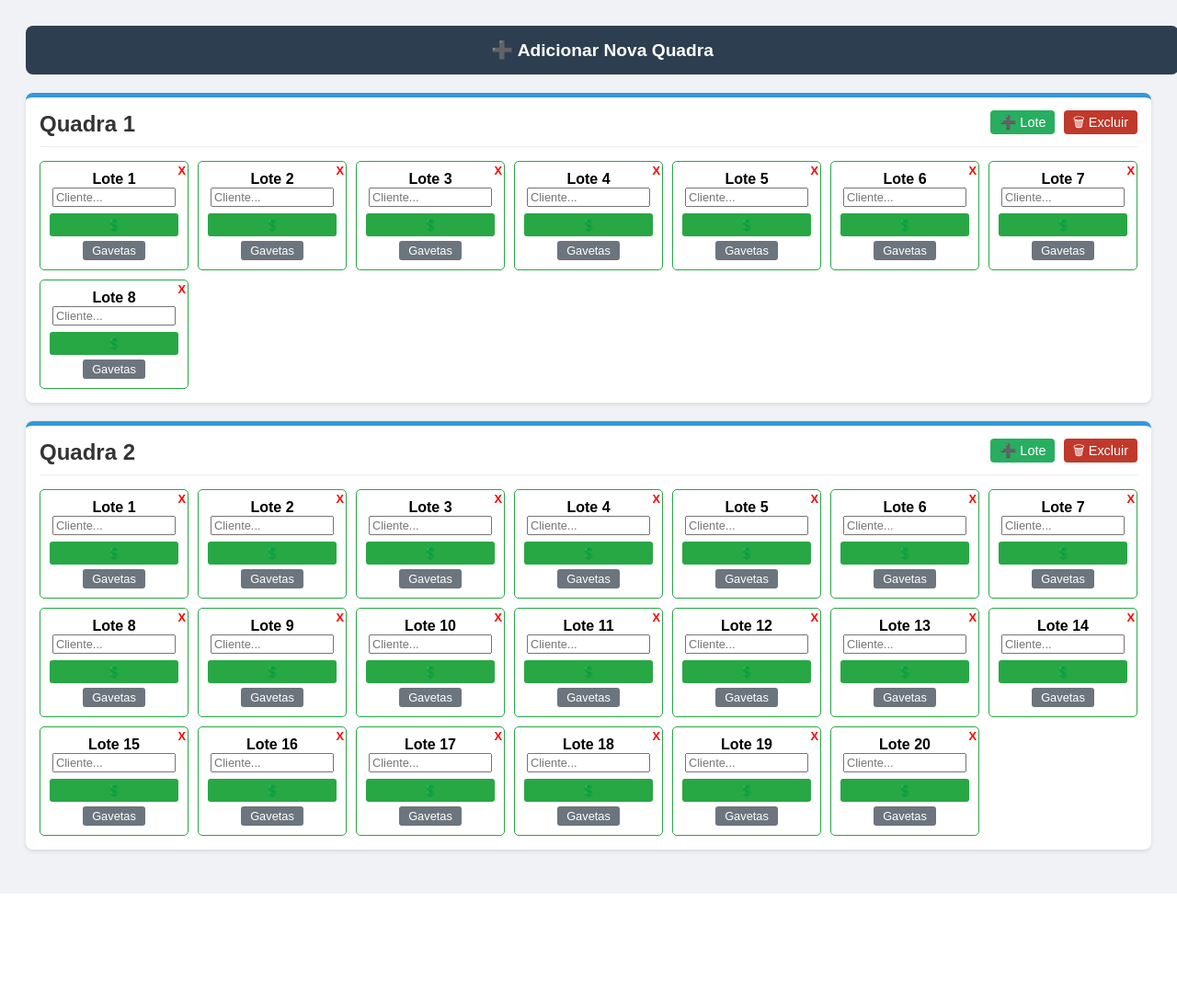
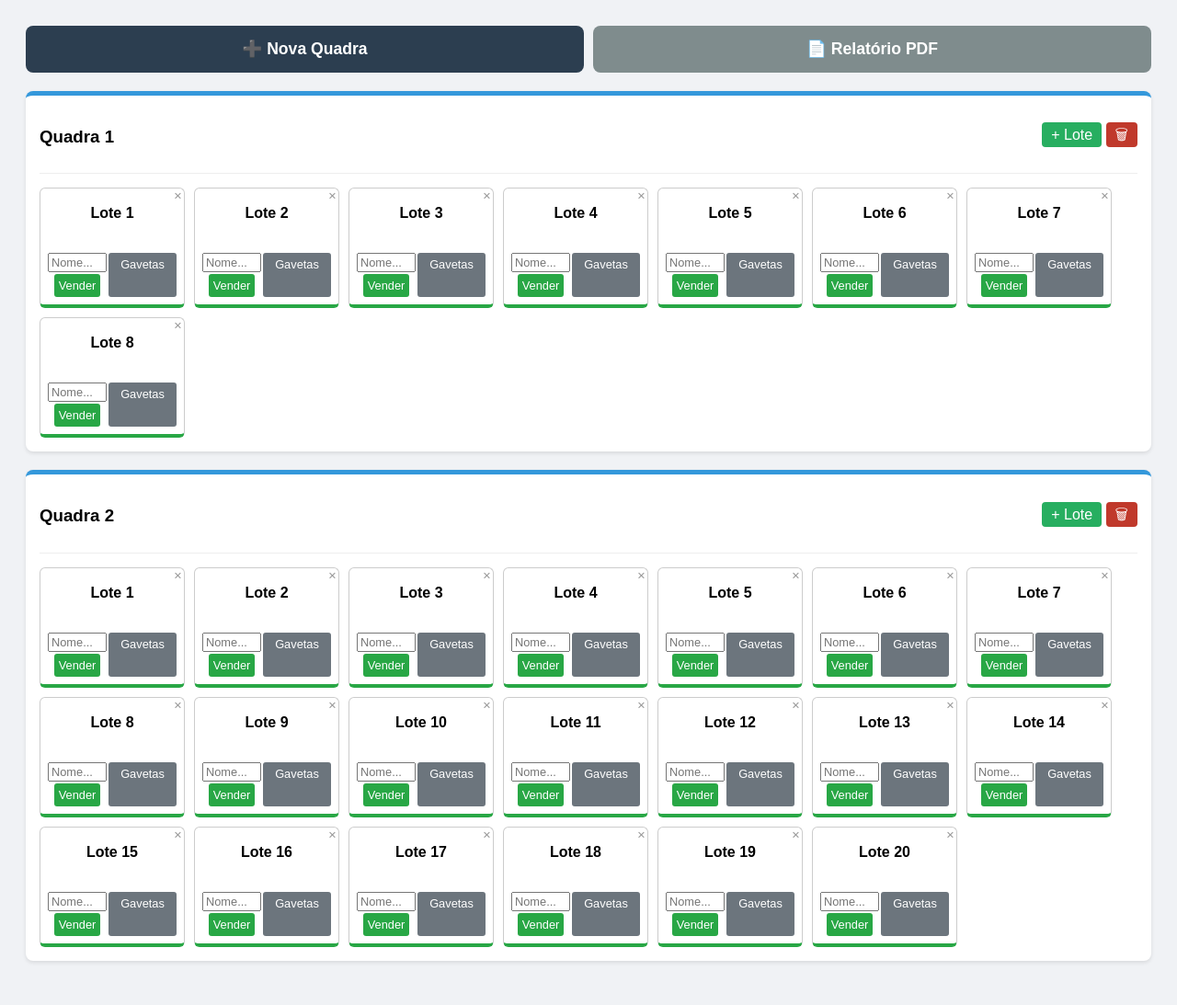
Before and after one commit to jedson22/meu_cemiterio, a Django app: page / in a window 1280 px wide. Shown: the whole page at 92% size. Before the commit the page ends 972 px from the top, so only its background shows below. Run offline with Django 4.2, Linux system fonts and the light colour scheme; data comes from the database, SQL or seed files in the repository.

Commit message:
Update index.html

```diff
--- a/templates/index.html
+++ b/templates/index.html
@@ -7,84 +7,105 @@
     <style>
         body { font-family: sans-serif; padding: 20px; background-color: #f0f2f5; }
 
-        /* Botão Principal no Topo */
-        .btn-add-quadra { display: block; width: 100%; padding: 15px; background: #2c3e50; color: white; text-align: center; text-decoration: none; font-size: 1.2em; border-radius: 8px; margin-bottom: 20px; font-weight: bold; }
-        .btn-add-quadra:hover { background: #1a252f; }
+        /* Botões de Topo */
+        .top-controls { display: flex; gap: 10px; margin-bottom: 20px; }
+        .btn-big { flex: 1; padding: 15px; text-align: center; text-decoration: none; font-size: 1.1em; border-radius: 8px; font-weight: bold; color: white; }
+        .btn-blue { background: #2c3e50; }
+        .btn-grey { background: #7f8c8d; }
 
         .quadra-container { background: white; padding: 15px; margin-bottom: 20px; border-radius: 8px; box-shadow: 0 2px 4px rgba(0,0,0,0.1); border-top: 5px solid #3498db; }
-
         .header-quadra { display: flex; justify-content: space-between; align-items: center; border-bottom: 1px solid #eee; padding-bottom: 10px; margin-bottom: 15px; }
-        .titulo-quadra { margin: 0; color: #333; }
-
-        .controles-quadra a { text-decoration: none; padding: 5px 10px; border-radius: 4px; color: white; font-size: 0.9em; margin-left: 5px;}
-        .btn-del-quadra { background: #c0392b; }
-        .btn-add-lote { background: #27ae60; }
 
         .lotes-grid { display: flex; flex-wrap: wrap; gap: 10px; }
+
         .lote-card {
-            border: 1px solid #ddd;
-            padding: 10px;
+            border: 1px solid #ccc;
+            padding: 8px;
             width: 140px;
             text-align: center;
-            border-radius: 5px;
+            border-radius: 6px;
             background: #fff;
             position: relative;
-        }
-        .btn-del-lote {
-            position: absolute; top: 2px; right: 2px; color: red; text-decoration: none; font-weight: bold; font-size: 0.8em;
+            display: flex;
+            flex-direction: column;
+            justify-content: space-between;
+            min-height: 110px;
         }
 
-        .vendido { background-color: #e7f1ff; border: 1px solid #b8daff; }
-        .livre { border: 1px solid #28a745; }
+        /* Cores baseadas no estado */
+        .estado-livre { border-bottom: 4px solid #28a745; }
+        .estado-vendido { border-bottom: 4px solid #007bff; background-color: #f0f8ff; }
+        .estado-cheio { border-bottom: 4px solid #dc3545; background-color: #fff0f0; }
 
-        .badge-dono { background: #007bff; color: white; padding: 3px; border-radius: 3px; font-size: 0.8em; display: block; margin-bottom: 5px; overflow: hidden; text-overflow: ellipsis; white-space: nowrap;}
-        .btn-vender { background: #28a745; color: white; border: none; padding: 5px; width: 100%; cursor: pointer; border-radius: 3px; margin-top: 5px;}
-        .btn-ver { background: #6c757d; color: white; text-decoration: none; padding: 3px 10px; border-radius: 3px; font-size: 0.8em; display: inline-block; margin-top: 5px;}
+        .aviso-cheio {
+            background: #dc3545; color: white; font-weight: bold; font-size: 0.7em;
+            padding: 2px; border-radius: 3px; position: absolute; top: -8px; left: 50%;
+            transform: translateX(-50%); width: 80%;
+        }
+
+        .badge-dono {
+            background: #007bff; color: white; padding: 4px; border-radius: 3px;
+            font-size: 0.8em; margin-bottom: 5px; word-break: break-word; line-height: 1.2;
+        }
+
+        .btn-acoes { margin-top: auto; display: flex; gap: 2px; }
+        .btn-small { flex: 1; border: none; padding: 5px; color: white; font-size: 0.8em; cursor: pointer; border-radius: 3px; text-decoration: none;}
+        .bg-green { background: #28a745; }
+        .bg-grey { background: #6c757d; }
+        .del-lote { position: absolute; top: 2px; right: 2px; color: #999; font-size: 0.7em; text-decoration: none;}
     </style>
 </head>
 <body>
 
-    <a href="{% url 'adicionar_quadra' %}" class="btn-add-quadra">➕ Adicionar Nova Quadra</a>
+    <div class="top-controls">
+        <a href="{% url 'adicionar_quadra' %}" class="btn-big btn-blue">➕ Nova Quadra</a>
+        <a href="{% url 'gerar_relatorio' %}" class="btn-big btn-grey">📄 Relatório PDF</a>
+    </div>
 
     {% for quadra in quadras %}
         <div class="quadra-container">
             <div class="header-quadra">
-                <h2 class="titulo-quadra">Quadra {{ quadra.numero }}</h2>
-                <div class="controles-quadra">
-                    <a href="{% url 'adicionar_lote' quadra.id %}" class="btn-add-lote">➕ Lote</a>
-                    <a href="{% url 'excluir_quadra' quadra.id %}" class="btn-del-quadra" onclick="return confirm('Tem certeza? Isso apagará todos os lotes desta quadra!')">🗑 Excluir</a>
+                <h3>Quadra {{ quadra.numero }}</h3>
+                <div>
+                    <a href="{% url 'adicionar_lote' quadra.id %}" style="text-decoration:none; background:#27ae60; color:white; padding:5px 10px; border-radius:4px;">+ Lote</a>
+                    <a href="{% url 'excluir_quadra' quadra.id %}" style="text-decoration:none; background:#c0392b; color:white; padding:5px 10px; border-radius:4px;" onclick="return confirm('Apagar quadra?')">🗑</a>
                 </div>
             </div>
 
             <div class="lotes-grid">
-                {% for lote in quadra.lotes.all %}
-                    <div class="lote-card {% if lote.proprietario %}vendido{% else %}livre{% endif %}">
+                {% for lote in quadra.lotes.all %} <div class="lote-card {% if lote.esta_cheio %}estado-cheio{% elif lote.proprietario %}estado-vendido{% else %}estado-livre{% endif %}">
 
-                        <a href="{% url 'excluir_lote' lote.id %}" class="btn-del-lote" onclick="return confirm('Apagar Lote {{ lote.numero }}?')">X</a>
+                        <a href="{% url 'excluir_lote' lote.id %}" class="del-lote" onclick="return confirm('Excluir lote?')">✕</a>
 
+                        {% if lote.esta_cheio %}
+                            <div class="aviso-cheio">⛔ LOTADO</div>
+                        {% endif %}
+
+                        <div style="margin-top: 10px;">
                             {% if lote.proprietario %}
-                            <span class="badge-dono">{{ lote.proprietario }}</span>
+                                <div class="badge-dono">{{ lote.proprietario }}</div>
                             {% endif %}
 
                             <strong>Lote {{ lote.numero }}</strong>
+                        </div>
 
+                        <div class="btn-acoes">
                             {% if not lote.proprietario %}
-                            <form action="{% url 'vender_lote' lote.id %}" method="POST">
+                                <form action="{% url 'vender_lote' lote.id %}" method="POST" style="flex:1;">
                                     {% csrf_token %}
-                                <input type="text" name="nome_comprador" placeholder="Cliente..." required style="width: 90%; font-size: 0.8em; margin-bottom: 2px;">
-                                <button type="submit" class="btn-vender">💲</button>
+                                    <input type="text" name="nome_comprador" placeholder="Nome..." required style="width:100%; box-sizing:border-box; font-size:0.8em; margin-bottom:2px;">
+                                    <button type="submit" class="btn-small bg-green">Vender</button>
                                 </form>
                             {% endif %}
+                            <a href="{% url 'detalhe_lote' quadra.numero lote.numero %}" class="btn-small bg-grey">Gavetas</a>
+                        </div>
 
-                        <a href="{% url 'detalhe_lote' quadra.numero lote.numero %}" class="btn-ver">Gavetas</a>
                     </div>
                 {% empty %}
-                    <p style="color: #777; width: 100%; text-align: center;">Nenhum lote. Clique em "+ Lote" acima.</p>
+                    <p style="color:#999; padding:20px;">Nenhum lote criado.</p>
                 {% endfor %}
             </div>
         </div>
-    {% empty %}
-        <p style="text-align: center; margin-top: 50px; font-size: 1.2em;">O cemitério está vazio. Comece clicando no botão acima!</p>
     {% endfor %}
 
 </body>
```
Lines whose indentation alone changed are shown as unchanged.
